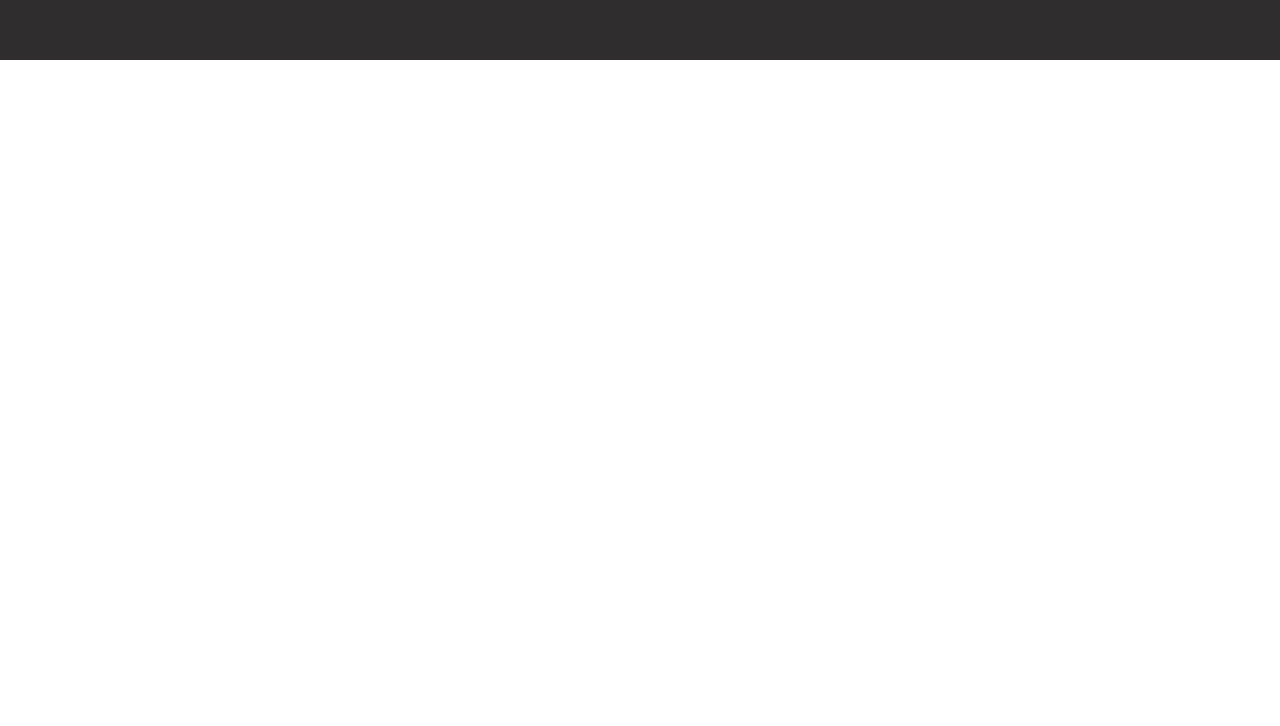
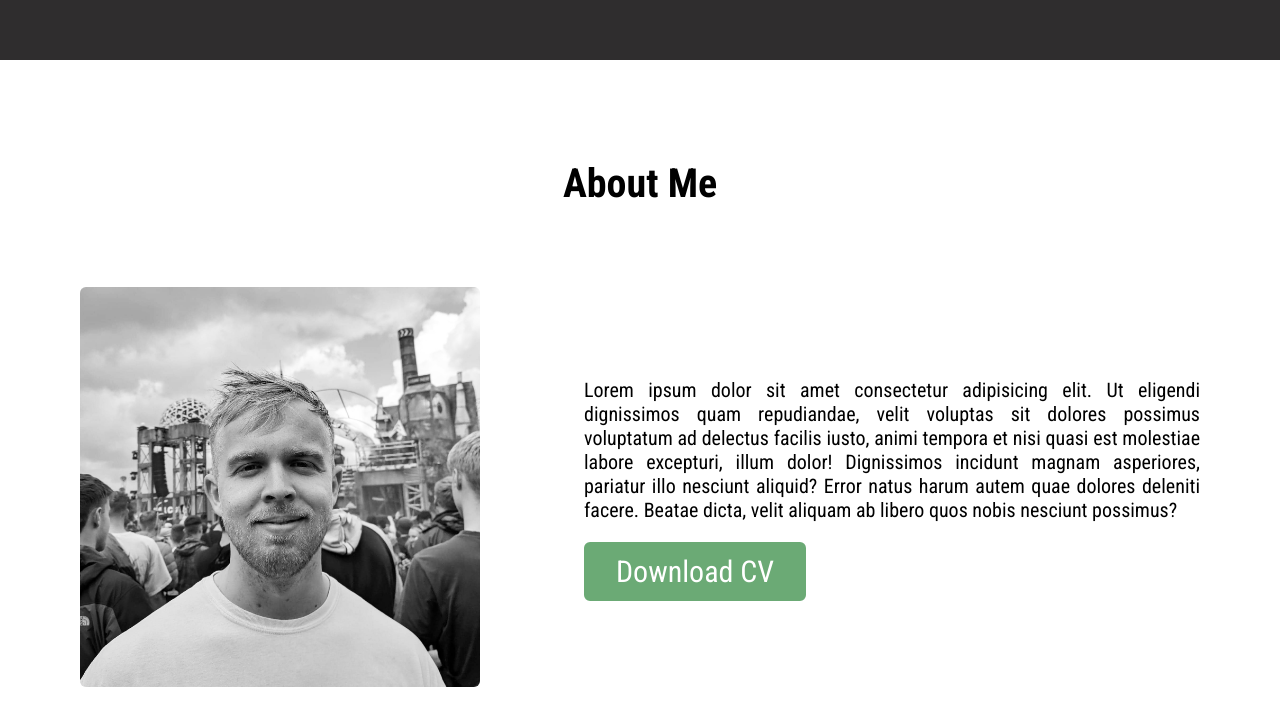
Before and after one commit to tombaines/plain-portfolio-site, a plain HTML site: page index.html in a window 1280 px wide. Shown: the part 740-1466 px from the top of the page. Before the commit the page ends 800 px from the top, so only its background shows below. Drawn offline with nearby package versions, Linux system fonts and the light colour scheme.

Commit message:
started about section, picture, text and download cv button

```diff
--- a/index.html
+++ b/index.html
@@ -41,12 +41,22 @@
             </div>
         </div>
     </section>
-
     <script src ="script.js"></script>
 
     <!-- Start of the About Section-->
     <section class="about" id="about">
-
+        <div class="max-width">
+        <h2 class="title">About Me</h2>
+            <div class="about-content">
+                <div class="column left">
+                    <img src="images/tom1.jpg">
+                </div>
+                <div class="column right">
+                    <p>Lorem ipsum dolor sit amet consectetur adipisicing elit. Ut eligendi dignissimos quam repudiandae, velit voluptas sit dolores possimus voluptatum ad delectus facilis iusto, animi tempora et nisi quasi est molestiae labore excepturi, illum dolor! Dignissimos incidunt magnam asperiores, pariatur illo nesciunt aliquid? Error natus harum autem quae dolores deleniti facere. Beatae dicta, velit aliquam ab libero quos nobis nesciunt possimus?</p>
+                    <a href="#">Download CV</a>
+                </div>
+            </div>
+        </div>
     </section>
 
     <!-- Start of the CV Section-->
--- a/style.css
+++ b/style.css
@@ -20,6 +20,7 @@
     width: 100%;
     padding: 40px 0;
     font-family: 'Ubuntu', sans-serif;
+    z-index: 999;
     transition: all 0.3s ease;
 }
 
@@ -148,6 +149,68 @@
 /*About Section Styling*/
 /*About Section Styling*/
 /*About Section Styling*/
+section{
+    padding: 100px 0
+}
+
+.about{
+    font-family: 'Roboto Condensed', sans-serif;
+}
+
+.about .title{
+    text-align: center;
+    font-size: 40px;
+    font-weight: 500px;
+    margin-bottom: 60px;
+    padding-bottom: 20px;
+
+}
+
+.about .about-content{
+    display: flex;
+    flex-wrap: wrap;
+    align-items: center;
+    justify-content: space-between;
+}
+
+.about .about-content .left{
+    width: 45%;
+}
+
+.about .about-content .right{
+    width: 55%;
+}
+
+.about .about-content .right p{
+    font-size: 20px;
+    text-align: justify;
+}
+
+.about .about-content .right a{
+    display: inline-block;
+    background-color: #6BAA75;
+    color: #FFFFFF;
+    font-size: 30px;
+    padding: 10px 30px;
+    margin-top: 20px;
+    border-radius: 6px;
+    border: 2px solid #6BAA75;
+    transition: all 0.3s ease;
+}
+
+.about .about-content .right a:hover{
+    color: #6BAA75;
+    background: none;
+
+}
+
+
+.about .about-content .left img{
+    height: 400px;
+    width: 400px;
+    object-fit: cover;
+    border-radius: 6px;
+}
 
 /*CV Section Styling*/
 /*CV Section Styling*/
```
Also changed, not shown: images/tom1.jpg (added).
